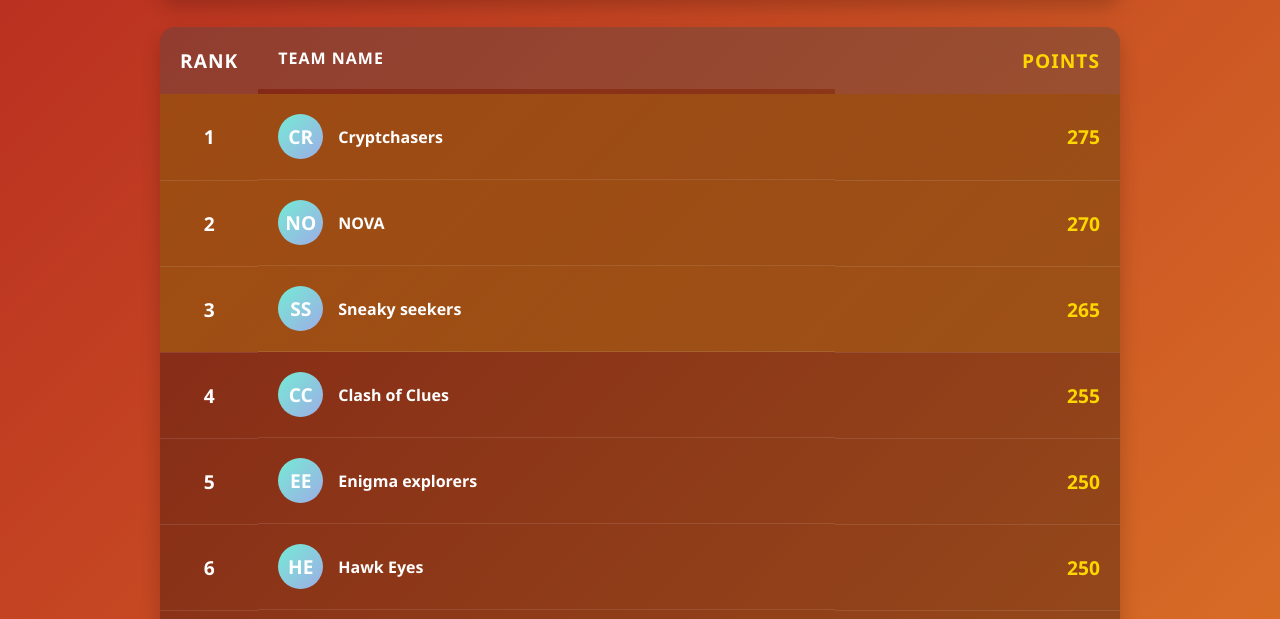
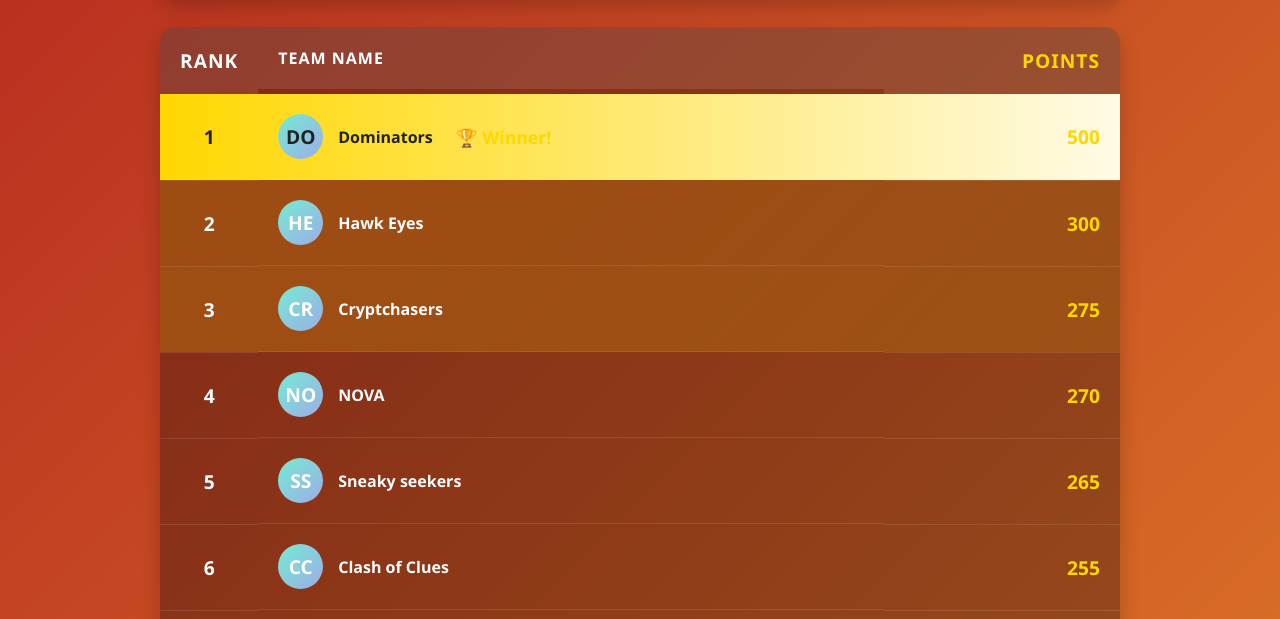
Before and after one commit to pranaykpradeep/leaderboard, a website: page index.html in a window 1280 px wide. Shown: the part 181-800 px from the top of the page. Drawn offline with Linux system fonts and the light colour scheme.

Commit message:
Update index.html

```diff
--- a/index.html
+++ b/index.html
@@ -204,11 +204,11 @@
             { id: 3, name: "Enigma explorers", avatar: "EE", points: 250 },
             { id: 4, name: "The Vampire", avatar: "TV", points: 240 },
             { id: 5, name: "mystery finders", avatar: "MF", points: 235 },
-            { id: 6, name: "Hawk Eyes", avatar: "HE", points: 250 },
+            { id: 6, name: "Hawk Eyes", avatar: "HE", points: 300 },
             { id: 7, name: "Seek Quel", avatar: "SQ", points: 210 },
             { id: 8, name: "Mystic hunters", avatar: "MH", points: 200 },
-            { id: 9, name: "Coin chasers", avatar: "CC", points: 190 },
-            { id: 10, name: "Dominators", avatar: "DO", points: 180 },
+            { id: 9, name: "Coin chasers", avatar: "CC", points: 200 },
+            { id: 10, name: "Dominators", avatar: "DO", points: 500, winner: true },
             { id: 11, name: "Treasure seekers", avatar: "TS", points: 245 },
             { id: 12, name: "Sneaky seekers", avatar: "SS", points: 265 },
             { id: 13, name: "Zephyr", avatar: "ZE", points: 150 },
@@ -230,16 +230,26 @@
                 if (rank <= 3) {
                     row.classList.add('top-3');
                 }
+                if (team.winner) {
+                    row.classList.add('winner-row');
+                }
                 row.innerHTML = `
                     <td class="rank">${rank}</td>
                     <td class="name">
                         <div class="avatar">${team.avatar}</div>
-                        ${team.name}
+                        ${team.name} ${team.winner ? '<span style="color: gold; font-weight: bold; font-size: 1.1em; margin-left: 8px;">🏆 Winner!</span>' : ''}
                     </td>
                     <td class="points">${team.points}</td>
                 `;
                 tbody.appendChild(row);
             });
+        // Add winner row highlight style if not present
+        if (!document.getElementById('winner-row-style')) {
+            const style = document.createElement('style');
+            style.id = 'winner-row-style';
+            style.innerHTML = `.winner-row { background: linear-gradient(90deg, gold 0%, #fffbe6 100%) !important; color: #222 !important; }`;
+            document.head.appendChild(style);
+        }
             document.getElementById('update-time').textContent = new Date().toLocaleTimeString();
         }
 
```
